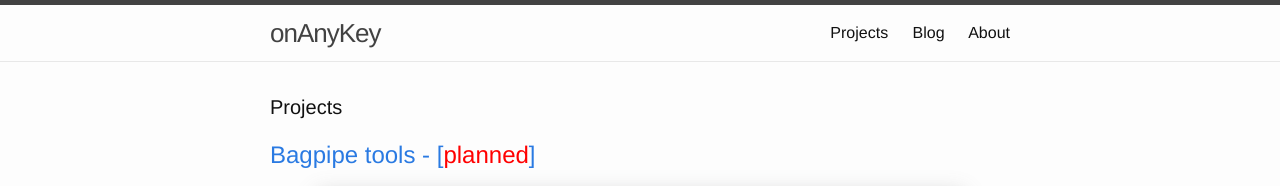
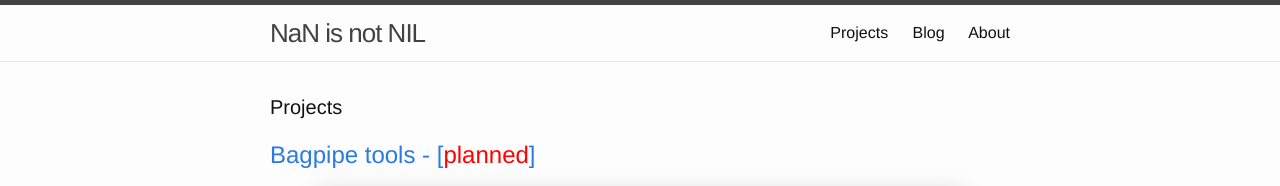
Before and after one commit to mardie/mardie.github.io, a Jekyll site: the page built from projects.html, in a window 1280 px wide. Shown: the top 186 px of the page. Built offline with Jekyll 4.4.1, drawn with Linux system fonts in a browser that asks for light colours.

Commit message:
updated blog name

```diff
--- a/_config.yml
+++ b/_config.yml
@@ -6,7 +6,7 @@
 # 'jekyll serve'. If you change this file, please restart the server process.
 
 # Site settings
-title: onAnyKey
+title: NaN is not NIL
 email: d @at@ mardie.net
 description: > # this means to ignore newlines until "baseurl:"
   Diego Marquina
```
